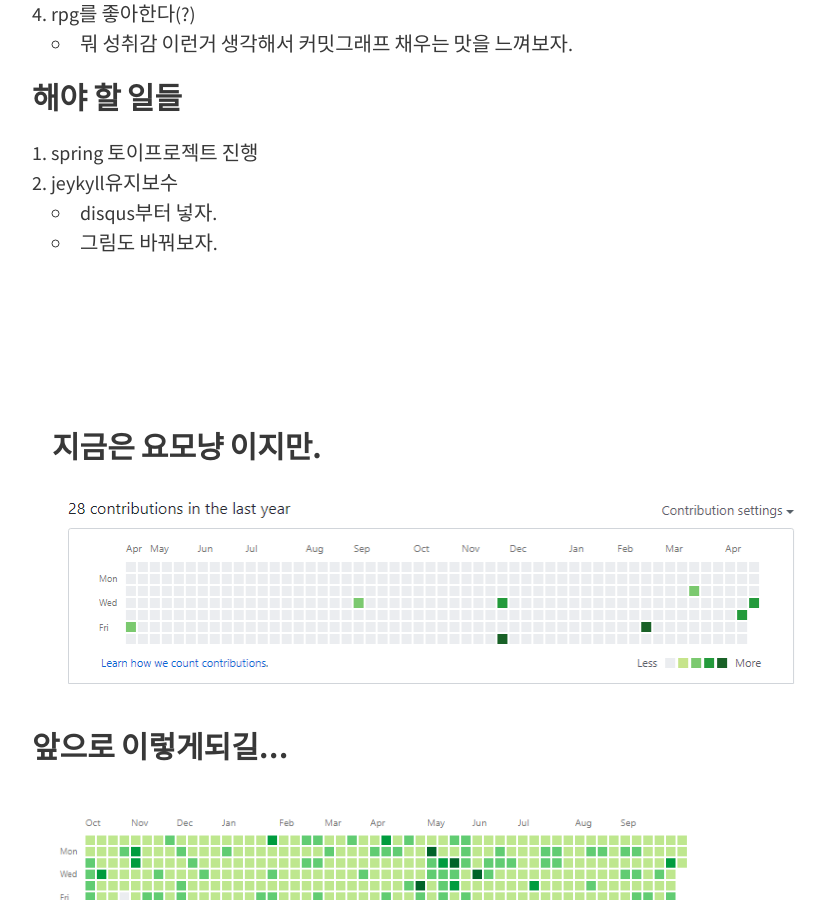
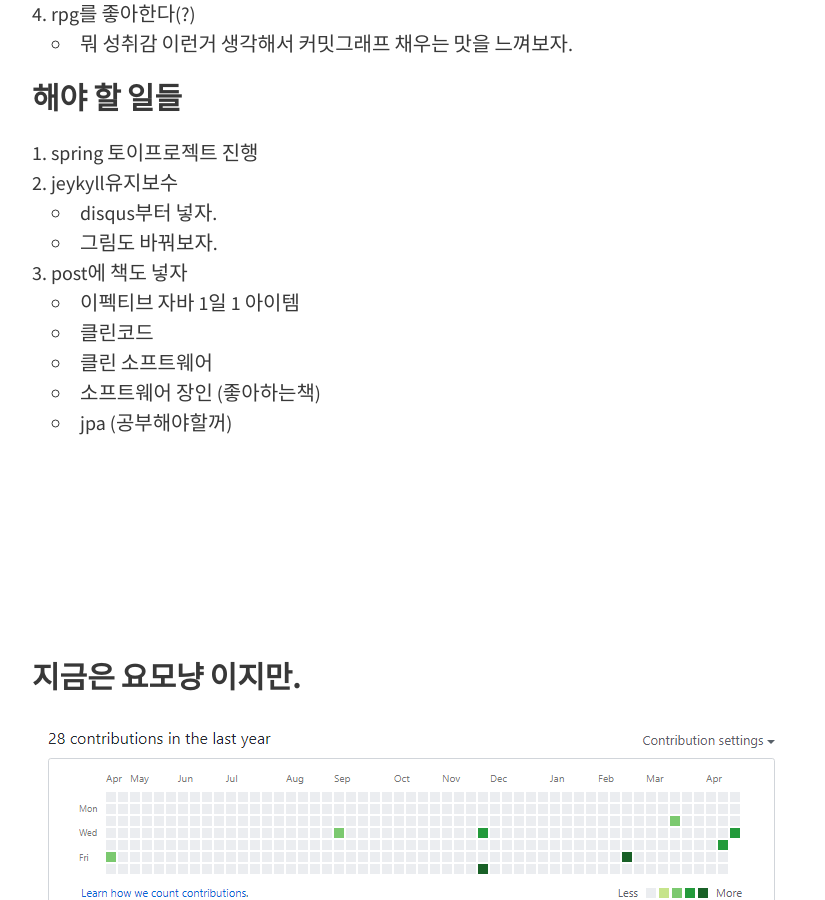
Before and after one commit to teahyuk/teahyuk.github.io, a Jekyll site: the page built from _posts/2019-04-25-dailyCommit.md, in a window 1280 px wide and 900 px high, scrolled down 836 px. Shown: the whole window, without its empty margins (224-1049 px from the left). Built offline with Jekyll 4.4.1, drawn with Linux system fonts in a browser that asks for light colours; nearby versions of some CDN libraries.

Commit message:
modify dailyCommit post

```diff
--- a/_posts/2019-04-25-dailyCommit.md
+++ b/_posts/2019-04-25-dailyCommit.md
@@ -22,6 +22,13 @@ tags : [git, commit, daily]
 2. jeykyll유지보수
  - disqus부터 넣자.
  - 그림도 바꿔보자.
+3. post에 책도 넣자
+ - 이펙티브 자바 1일 1 아이템
+ - 클린코드
+ - 클린 소프트웨어
+ - 소프트웨어 장인 (좋아하는책)
+ - jpa (공부해야할꺼)
+
 <br/>
 <br/>
 <br/>
```
